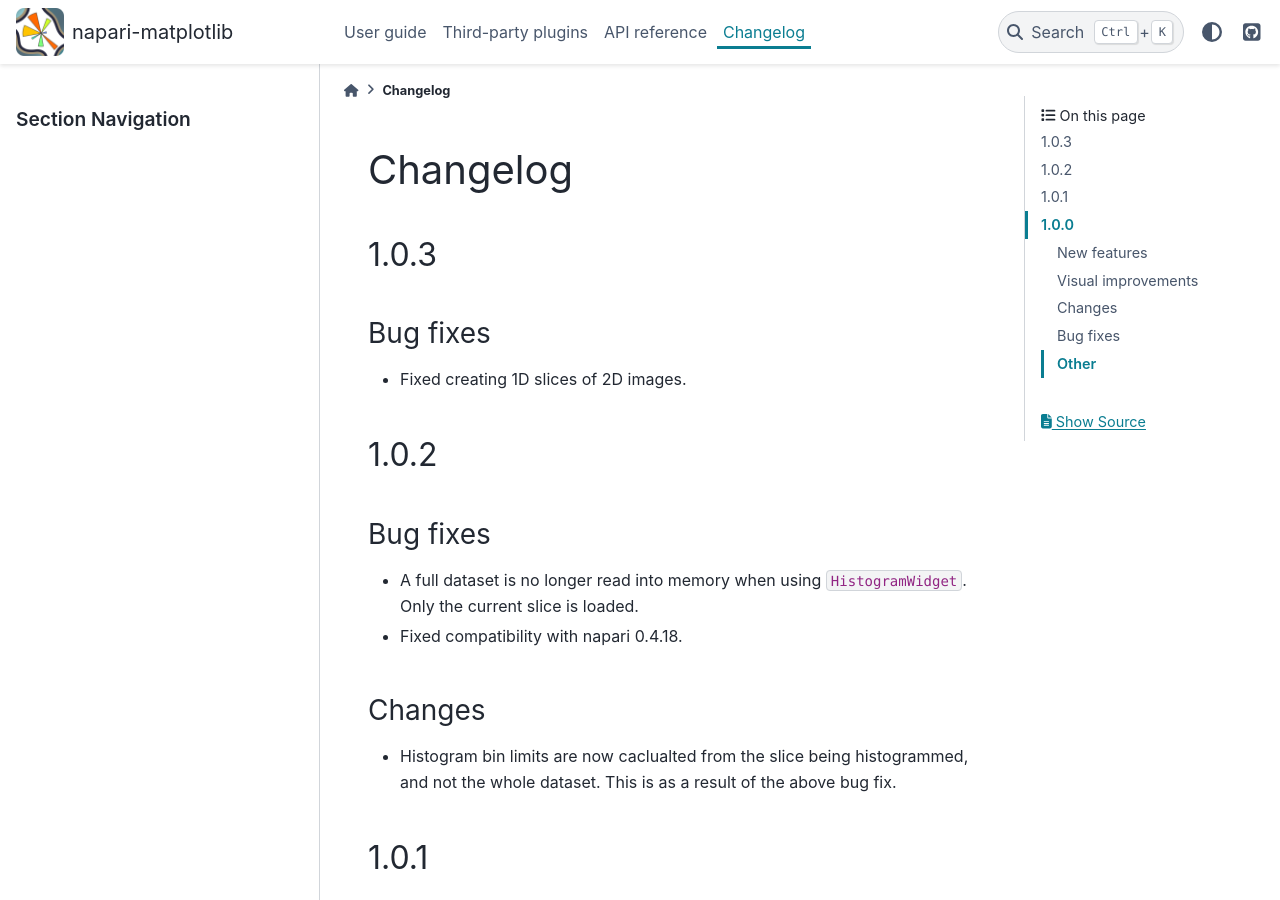
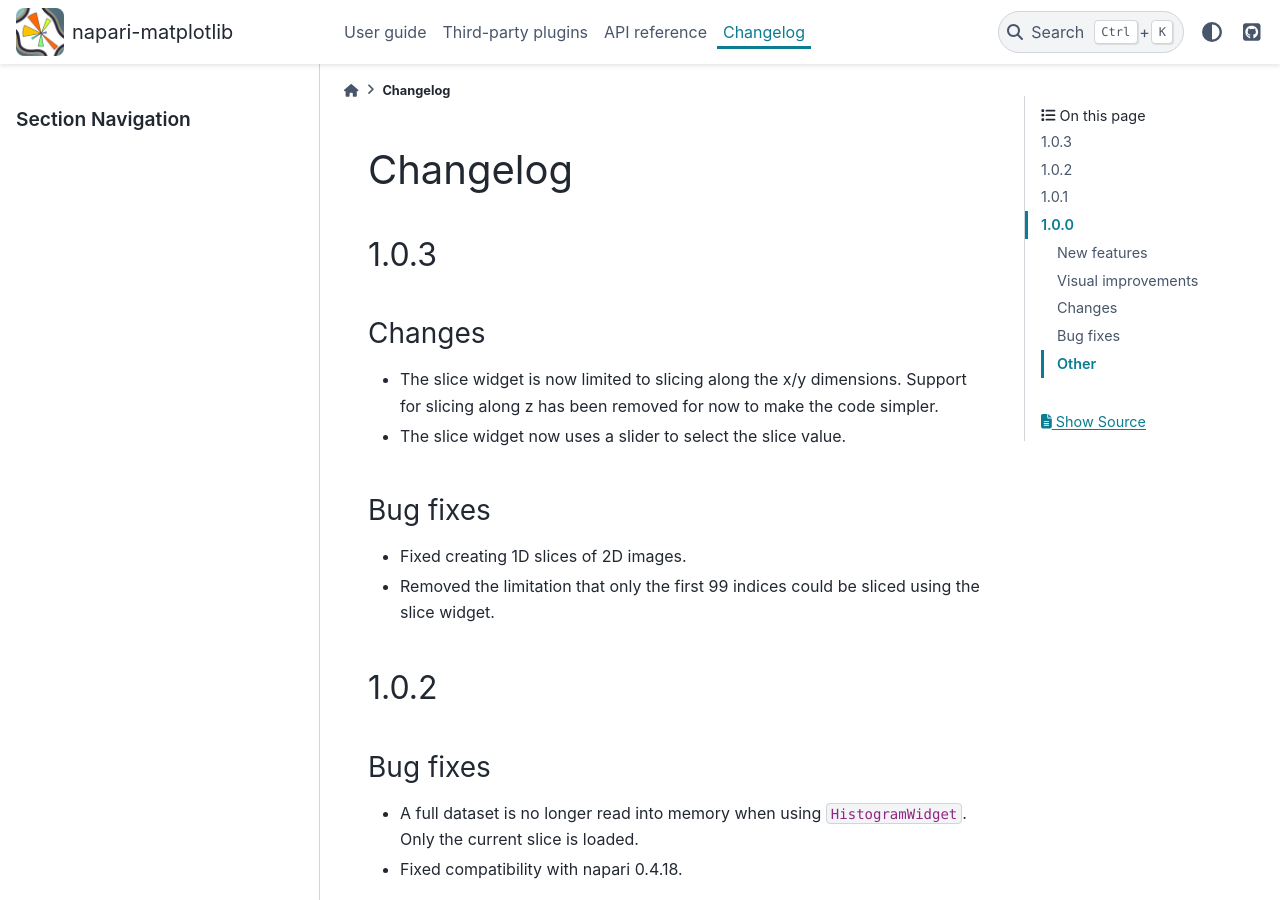
Before and after one commit to matplotlib/napari-matplotlib, a Sphinx documentation site: the page built from docs/changelog.rst, in a window 1280 px wide and 900 px high. Built offline with Sphinx 7.4.7 and the PyData theme 0.15.4, drawn with Linux system fonts in a browser that asks for light colours; pages that are not in the unit, such as notebooks, are missing from menus.

Commit message:
Add changelog

```diff
--- a/docs/changelog.rst
+++ b/docs/changelog.rst
@@ -2,9 +2,17 @@ Changelog
 =========
 1.0.3
 -----
+Changes
+~~~~~~~
+- The slice widget is now limited to slicing along the x/y dimensions. Support
+  for slicing along z has been removed for now to make the code simpler.
+- The slice widget now uses a slider to select the slice value.
+
 Bug fixes
 ~~~~~~~~~
 - Fixed creating 1D slices of 2D images.
+- Removed the limitation that only the first 99 indices could be sliced using
+  the slice widget.
 
 1.0.2
 -----
```
